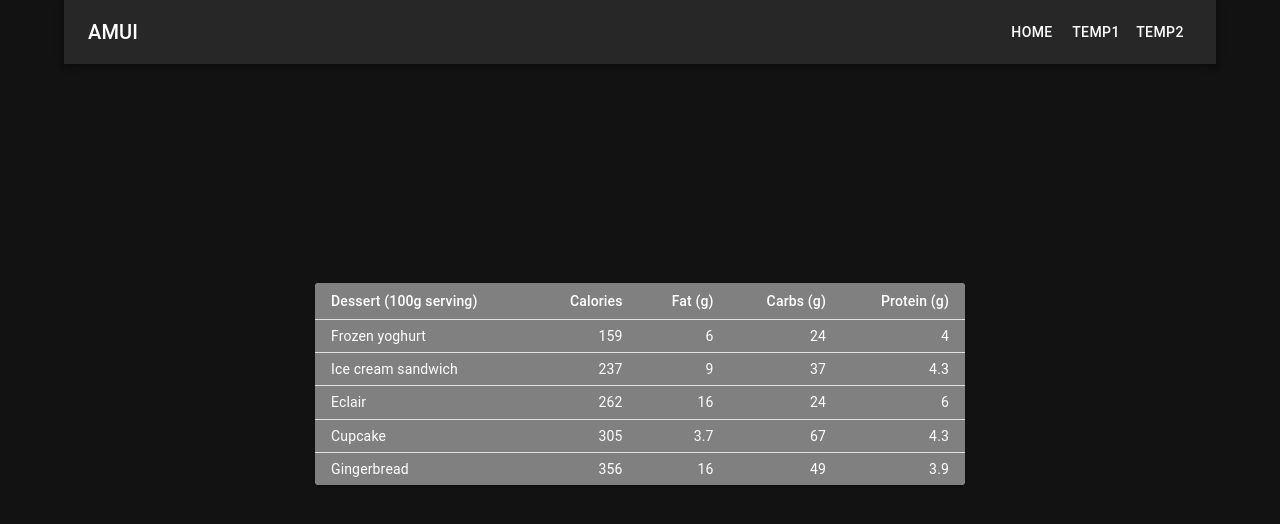
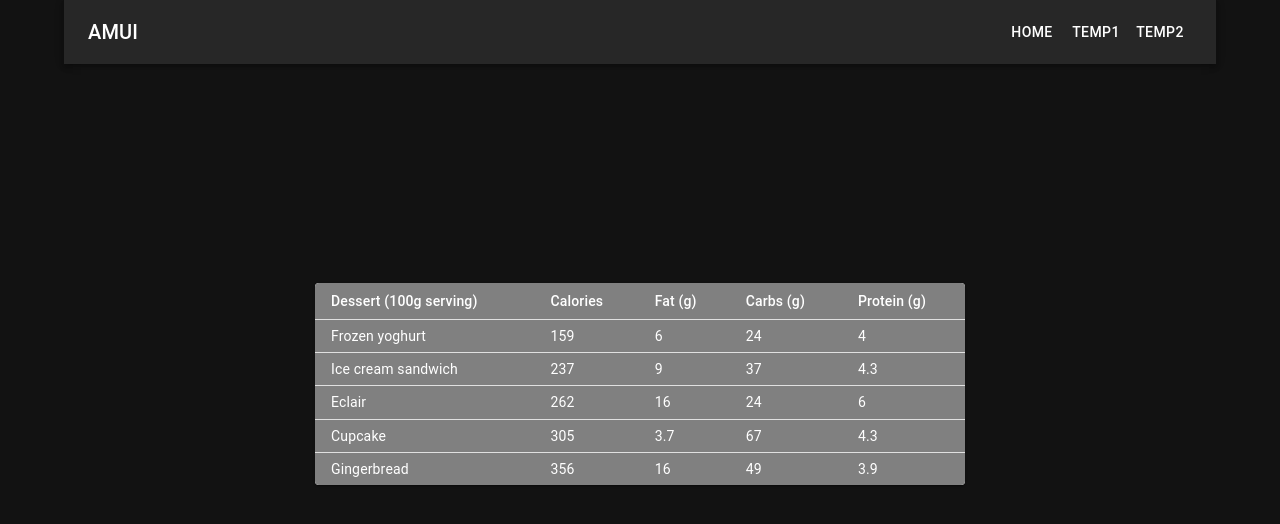
Before and after one commit to BaratiLab/AMUI, a React app in the folder web/: page /temp2 in a window 1280 px wide. Shown: the top 524 px of the page. Built offline with nearby package versions, Linux system fonts and the light colour scheme; the HTML template or start-up script is replaced by a standard one.

Commit message:
Refactors component table (now accepts data as a prop instead of static data)

```diff
--- a/web/src/components/table.tsx
+++ b/web/src/components/table.tsx
@@ -1,62 +1,43 @@
-import Table from '@mui/material/Table';
-import TableBody from '@mui/material/TableBody';
-import TableCell from '@mui/material/TableCell';
-import TableContainer from '@mui/material/TableContainer';
-import TableHead from '@mui/material/TableHead';
-import TableRow from '@mui/material/TableRow';
-import Paper from '@mui/material/Paper';
+import { FC } from 'react';
+import {
+    Table,
+    TableBody,
+    TableCell,
+    TableContainer,
+    TableHead,
+    TableRow,
+    Paper
+} from '@mui/material';
 
-function createData(
-    name: string,
-    calories: number,
-    fat: number,
-    carbs: number,
-    protein: number,
-  ) {
-    return { name, calories, fat, carbs, protein };
-  }
-
-  const rows = [
-    createData('Frozen yoghurt', 159, 6.0, 24, 4.0),
-    createData('Ice cream sandwich', 237, 9.0, 37, 4.3),
-    createData('Eclair', 262, 16.0, 24, 6.0),
-    createData('Cupcake', 305, 3.7, 67, 4.3),
-    createData('Gingerbread', 356, 16.0, 49, 3.9),
-  ];
-
-  export default function DenseTable() {
+const DenseTable: FC<{ colNames: Array<string>, rows: Array<Array<string>> }> = ({ colNames, rows }) => {
     return (
-
         <TableContainer component={Paper}>
             <Table sx={{ minWidth: 650 }} size="small" aria-label="a dense table">
+
                 <TableHead>
-            <TableRow>
-              <TableCell >Dessert (100g serving)</TableCell>
-              <TableCell align="right" >Calories </TableCell>
-              <TableCell align="right" >Fat&nbsp;(g)</TableCell>
-              <TableCell align="right" >Carbs&nbsp;(g)</TableCell>
-              <TableCell align="right" >Protein&nbsp;(g)</TableCell>
+                    <TableRow key={0}>
+                        {colNames.map((colName, colIndex) => (
+                            <TableCell key={colIndex}>{colName}</TableCell>
+                        ))}
                     </TableRow>
                 </TableHead>
+
                 <TableBody>
-            {rows.map((row) => (
+                    {rows.map((row, index) => (
                         <TableRow
-                key={row.name}
+                            key={index + 1}
                             sx={{ '&:last-child td, &:last-child th': { border: 0 } }}
-
                         >
-                <TableCell component="th" scope="row" >
-                  {row.name}
-                </TableCell>
-                <TableCell align="right" >{row.calories}</TableCell>
-                <TableCell align="right" >{row.fat}</TableCell>
-                <TableCell align="right" >{row.carbs}</TableCell>
-                <TableCell align="right" >{row.protein}</TableCell>
+                            {row.map((col, colIndex) => (
+                                <TableCell key={colIndex}>{col}</TableCell>
+                            ))}
                         </TableRow>
                     ))}
                 </TableBody>
+
             </Table>
         </TableContainer>
+    );
+};
 
-    );
-  }
+export default DenseTable;
--- a/web/src/pages/Temp2.tsx
+++ b/web/src/pages/Temp2.tsx
@@ -1,23 +1,24 @@
 import { FC } from 'react';
-import { Box} from '@mui/material';
+import { Box } from '@mui/material';
 import DenseTable from '../components/table';
 
 
+const colNames = ['Dessert (100g serving)', 'Calories', 'Fat (g)', 'Carbs (g)', 'Protein (g)'];
+const rows = [
+    ['Frozen yoghurt', '159', '6', '24', '4'],
+    ['Ice cream sandwich', '237', '9', '37', '4.3'],
+    ['Eclair', '262', '16', '24', '6'],
+    ['Cupcake', '305', '3.7', '67', '4.3'],
+    ['Gingerbread', '356', '16', '49', '3.9']
+];
+
 const Temp2: FC = () => {
     return (
-
         <Box display="flex" justifyContent="center" alignItems="center" minHeight="80vh">
-
-
-
-             <div>
-             <DenseTable />
-             </div>
+            <div>
+                <DenseTable colNames={colNames} rows={rows} />
+            </div>
         </Box>
-
-
-
-
     );
 };
 
```
Lines whose indentation alone changed are shown as unchanged.
